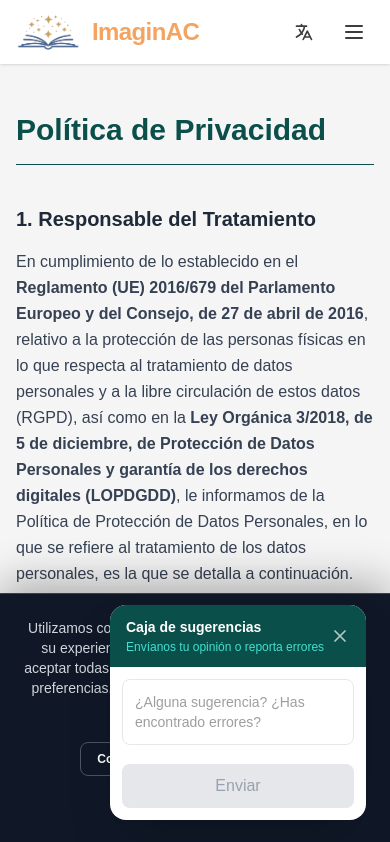
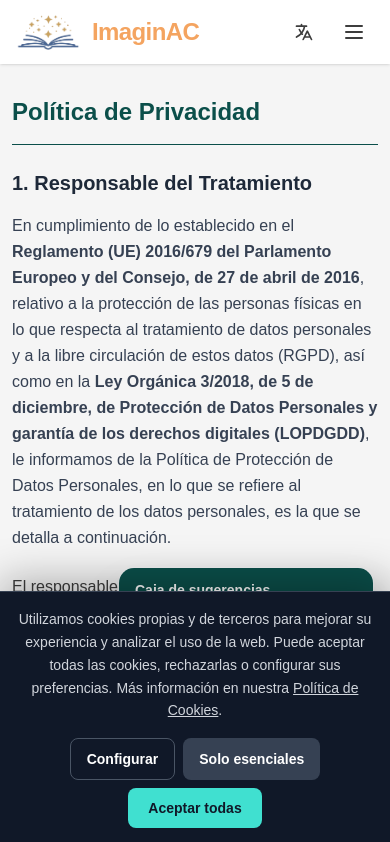
Before and after one commit to carmenvicente/ImaginAC, a Next.js app: page /privacidad in a window 390 px wide. Shown: the top 842 px of the page. Built offline with nearby package versions, Linux system fonts and the light colour scheme.

Commit message:
feat: Diseño Responsive implementado.

```diff
--- a/src/app/aviso-legal/page.tsx
+++ b/src/app/aviso-legal/page.tsx
@@ -31,9 +31,9 @@ export default function AvisoLegal() {
     <div className="min-h-screen flex flex-col bg-[var(--background)]">
       <Navbar />
 
-      <main className="flex-1 py-12 px-4 sm:px-6 lg:px-8">
-        <article className="max-w-4xl mx-auto prose prose-teal lg:prose-lg">
-          <h1 className="text-3xl sm:text-4xl font-bold text-teal-900 mb-10 border-b pb-4">
+      <main className="flex-1 py-8 md:py-12 px-3 sm:px-6 lg:px-8">
+        <article className="max-w-4xl mx-auto prose prose-sm sm:prose md:prose-lg">
+          <h1 className="text-2xl sm:text-3xl md:text-4xl font-bold text-teal-900 mb-6 md:mb-10 border-b pb-4">
             Aviso Legal
           </h1>
           <section className="mb-10">
--- a/src/app/cookies/page.tsx
+++ b/src/app/cookies/page.tsx
@@ -8,10 +8,10 @@ export default function PoliticaCookies() {
   return (
     <div className="min-h-screen flex flex-col bg-gray-50">
       <Navbar />
-      <main className="flex-1 py-12 px-4 sm:px-6 lg:px-8">
+      <main className="flex-1 py-8 md:py-12 px-3 sm:px-6 lg:px-8">
         <article className="max-w-4xl mx-auto">
           {/* Cabecera */}
-          <h1 className="text-3xl sm:text-4xl font-bold text-teal-900 mb-8 border-b pb-4">
+          <h1 className="text-2xl sm:text-3xl md:text-4xl font-bold text-teal-900 mb-6 md:mb-8 border-b pb-4">
             Política de Cookies
           </h1>
 
--- a/src/app/privacidad/page.tsx
+++ b/src/app/privacidad/page.tsx
@@ -18,9 +18,9 @@ export default function Privacidad() {
     <div className="min-h-screen flex flex-col bg-[var(--background)]">
       <Navbar />
 
-      <main className="flex-1 py-12 px-4 sm:px-6 lg:px-8">
-        <article className="max-w-4xl mx-auto prose prose-teal lg:prose-lg">
-          <h1 className="text-3xl sm:text-4xl font-bold text-teal-900 mb-10 border-b pb-4">
+      <main className="flex-1 py-8 md:py-12 px-3 sm:px-6 lg:px-8">
+        <article className="max-w-4xl mx-auto prose prose-sm sm:prose md:prose-lg">
+          <h1 className="text-2xl sm:text-3xl md:text-4xl font-bold text-teal-900 mb-6 md:mb-10 border-b pb-4">
             Política de Privacidad
           </h1>
 
--- a/src/components/home/CookiesBanner.tsx
+++ b/src/components/home/CookiesBanner.tsx
@@ -54,12 +54,12 @@ export function CookiesBanner() {
       aria-label="Configuración de cookies"
       className="fixed bottom-0 left-0 right-0 z-50 bg-gray-900 text-white shadow-[0_-10px_40px_rgba(0,0,0,0.3)] border-t border-gray-700"
     >
-      <div className="max-w-7xl mx-auto px-6 py-6">
+      <div className="max-w-7xl mx-auto px-3 md:px-6 py-4 md:py-6">
         {!showConfig ? (
           /* VISTA PRINCIPAL */
-          <div className="flex flex-col lg:flex-row items-center justify-between gap-6">
-            <div className="flex-1 text-center lg:text-left text-sm text-gray-300">
-              <p>
+          <div className="flex flex-col lg:flex-row items-center justify-between gap-4 lg:gap-6">
+            <div className="flex-1 text-center lg:text-left text-sm md:text-base text-gray-300">
+              <p className="leading-relaxed">
                 Utilizamos cookies propias y de terceros para mejorar su experiencia y analizar el
                 uso de la web. Puede aceptar todas las cookies, rechazarlas o configurar sus
                 preferencias. Más información en nuestra{' '}
@@ -69,22 +69,22 @@ export function CookiesBanner() {
                 .
               </p>
             </div>
-            <div className="flex flex-wrap justify-center gap-3">
+            <div className="flex flex-wrap justify-center gap-2 md:gap-3">
               <button
                 onClick={() => setShowConfig(true)}
-                className="px-4 py-2 text-xs font-semibold border border-gray-600 rounded-lg hover:bg-gray-800 transition-colors"
+                className="px-4 py-2.5 md:py-2 text-sm font-semibold border border-gray-600 rounded-lg hover:bg-gray-800 transition-colors"
               >
                 Configurar
               </button>
               <button
                 onClick={handleSoloEsenciales}
-                className="px-4 py-2 text-xs font-semibold bg-gray-700 rounded-lg hover:bg-gray-600 transition-colors"
+                className="px-4 py-2.5 md:py-2 text-sm font-semibold bg-gray-700 rounded-lg hover:bg-gray-600 transition-colors"
               >
                 Solo esenciales
               </button>
               <button
                 onClick={handleAceptarTodas}
-                className="px-6 py-2 text-xs font-bold bg-[#40E0D0] text-gray-900 rounded-lg hover:bg-[#35c9b8] transition-colors"
+                className="px-5 py-2.5 md:py-2 text-sm font-bold bg-[#40E0D0] text-gray-900 rounded-lg hover:bg-[#35c9b8] transition-colors"
               >
                 Aceptar todas
               </button>
--- a/src/components/ui/FeedbackWidget.tsx
+++ b/src/components/ui/FeedbackWidget.tsx
@@ -1,6 +1,6 @@
 'use client';
 
-import { useState, useCallback } from 'react';
+import { useState, useCallback, useEffect } from 'react';
 
 type FeedbackState = 'open' | 'minimized';
 
@@ -9,6 +9,13 @@ export function FeedbackWidget() {
   const [mensaje, setMensaje] = useState('');
   const [enviado, setEnviado] = useState(false);
   const [enviando, setEnviando] = useState(false);
+
+  // --- PARCHE PARA EL ERROR DE HIDRATACIÓN ---
+  const [mounted, setMounted] = useState(false);
+  useEffect(() => {
+    setMounted(true);
+  }, []);
+  // -------------------------------------------
 
   const handleEnviar = useCallback(async () => {
     if (!mensaje.trim() || enviando) return;
@@ -53,16 +60,19 @@ export function FeedbackWidget() {
     setState('open');
   }, []);
 
+  // Evita el error de hidratación
+  if (!mounted) return null;
+
   if (state === 'minimized') {
     return (
-      <div className="fixed bottom-6 right-6 z-50">
+      <div className="fixed bottom-20 md:bottom-6 right-4 md:right-6 z-40">
         <button
           onClick={handleAbrir}
-          className="w-14 h-14 bg-teal-900 hover:bg-teal-800 rounded-full flex items-center justify-center shadow-lg transition-all hover:scale-105"
+          className="w-12 h-12 md:w-14 md:h-14 bg-teal-900 hover:bg-teal-800 rounded-full flex items-center justify-center shadow-lg transition-all hover:scale-105 border border-teal-700"
           aria-label="Abrir caja de sugerencias"
         >
           <svg
-            className="w-7 h-7 text-[#40E0D0]"
+            className="w-6 h-6 md:w-7 md:h-7 text-[#40E0D0]"
             fill="none"
             stroke="currentColor"
             viewBox="0 0 24 24"
@@ -80,9 +90,9 @@ export function FeedbackWidget() {
   }
 
   return (
-    <div className="fixed bottom-6 right-6 z-50 w-64">
-      <div className="bg-white rounded-2xl shadow-2xl overflow-hidden">
-        {/* Cabecera */}
+    <div className="fixed bottom-20 md:bottom-6 right-4 md:right-6 z-40 w-[85vw] max-w-64">
+      <div className="bg-white rounded-2xl shadow-2xl overflow-hidden border border-gray-100">
+        {/* Cabecera Azul Oscuro / Teal */}
         <div className="bg-teal-900 px-4 py-3 flex items-center justify-between">
           <div>
             <h3 className="text-white font-semibold text-sm">Caja de sugerencias</h3>
@@ -109,7 +119,7 @@ export function FeedbackWidget() {
           {enviado ? (
             <div className="text-center py-2">
               <svg
-                className="w-12 h-12 text-green-500 mx-auto mb-2"
+                className="w-10 h-10 text-green-500 mx-auto mb-2"
                 fill="none"
                 stroke="currentColor"
                 viewBox="0 0 24 24"
@@ -121,22 +131,21 @@ export function FeedbackWidget() {
                   d="M5 13l4 4L19 7"
                 />
               </svg>
-              <p className="text-teal-900 font-medium">¡Gracias!</p>
-              <p className="text-gray-500 text-sm">Tu opinión nos ayuda a mejorar.</p>
+              <p className="text-teal-900 font-medium text-sm italic">¡Gracias!</p>
             </div>
           ) : (
             <>
               <textarea
                 value={mensaje}
                 onChange={(e) => setMensaje(e.target.value)}
-                placeholder="¿Alguna sugerencia? ¿Has encontrado errores?"
+                placeholder="¿Qué mejorarías?"
                 rows={2}
-                className="w-full p-3 text-sm border border-gray-200 rounded-lg resize-none focus:outline-none focus:ring-2 focus:ring-[#40E0D0] focus:border-transparent"
+                className="w-full p-2 text-sm border border-gray-200 rounded-lg resize-none focus:outline-none focus:ring-2 focus:ring-[#40E0D0]"
               />
               <button
                 onClick={handleEnviar}
                 disabled={!mensaje.trim() || enviando}
-                className="w-full bg-[#40E0D0] hover:bg-[#3cd5c4] disabled:bg-gray-200 disabled:text-gray-400 text-teal-900 font-medium py-2.5 rounded-lg transition-all"
+                className="w-full bg-[#40E0D0] hover:bg-[#3cd5c4] disabled:bg-gray-200 disabled:text-gray-400 text-teal-900 font-bold py-2 rounded-lg text-xs transition-all"
               >
                 {enviando ? 'Enviando...' : 'Enviar'}
               </button>
```
Also changed, not shown: src/components/home/Footer.tsx (+17 -7 lines), src/components/home/HeroSection.tsx (+24 -11 lines).
